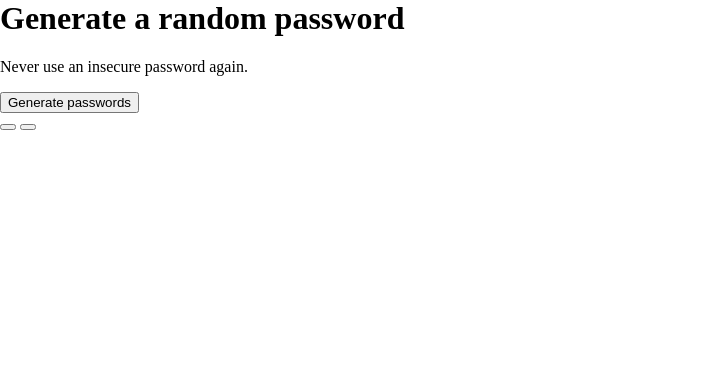
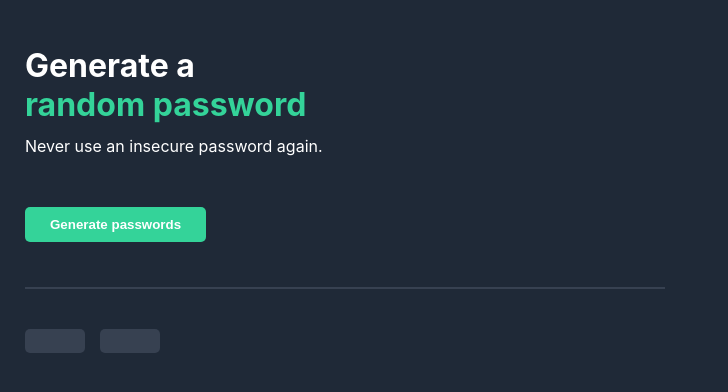
Before and after one commit to chocojohnni/password-generator, a website built with Vite: page index.html in a window 1280 px wide. Shown: the whole page, without its empty margins (0-728 px from the left). Built offline with nearby package versions, Linux system fonts and the light colour scheme.

Commit message:
Styling for UI

```diff
--- a/index.css
+++ b/index.css
@@ -1,3 +1,162 @@
 body {
     margin: 0;
+    background: #1F2937;
+    color: white;
+    font-family: 'Inter', sans-serif;
 }
+
+h1 {
+    font-weight: bold;
+}
+
+.header {
+    padding: 25px;
+}
+
+.subtitle {
+    display: flex;
+    color: #34D399;
+}
+
+p {
+    margin-top: -10px;
+}
+
+.randomPws {
+    display: flex;
+    margin-left: 25px;
+}
+
+button {
+    border: none;
+    border-radius: 5px;
+}
+
+.generatePw {
+    position: relative;
+    overflow: hidden;
+    color: white;
+    background: #34D399;
+    margin-left: 25px;
+    margin-bottom: 25px;
+    margin-top: 10px;
+    padding: 10px 25px;
+    font-weight: bold;
+    cursor: pointer;
+    transition: color 0.4s ease-in-out;
+}
+
+.generatePw::before {
+    content: "";
+    position: absolute;
+    top: 0;
+    left: 0;
+    width: 100%;
+    height: 100%;
+    cursor: pointer;
+    background: #374151;
+    transform: scaleX(0);
+    transform-origin: left;
+    transition: transform 0.4s ease-in-out;
+    z-index: 0;
+}
+
+.generatePw:hover::before {
+    transform: scaleX(1);
+}
+
+.generatePw:hover {
+    color: #34D399;
+}
+
+.generatePw span {
+    position: relative;
+    z-index: 1;
+}
+
+.randomPw1 {
+    padding: 12px 30px;
+    margin-right: 15px;
+    background: #374151;
+    color: #34D399;
+    font-weight: bold;
+    cursor: pointer;
+    position: relative;
+    overflow: hidden;
+    transition: color 0.4s ease-in-out;
+}
+
+.randomPw1::before {
+    content: "";
+    position: absolute;
+    top: 0;
+    left: 0;
+    width: 100%;
+    height: 100%;
+    cursor: pointer;
+    background: #34D399;
+    transform: scaleX(0);
+    transform-origin: left;
+    transition: transform 0.4s ease-in-out;
+    z-index: 0;
+}
+
+.randomPw1:hover::before {
+    transform: scaleX(1);
+}
+
+.randomPw1:hover {
+    color: #374151;
+}
+
+.randomPw1 span {
+    position: relative;
+    z-index: 1;
+}
+
+.randomPw2 {
+    padding: 12px 30px;
+    background: #374151;
+    color: #34D399;
+    font-weight: bold;
+    cursor: pointer;
+    position: relative;
+    overflow: hidden;
+    transition: color 0.4s ease-in-out;
+}
+
+.randomPw2::before {
+    content: "";
+    position: absolute;
+    top: 0;
+    left: 0;
+    width: 100%;
+    height: 100%;
+    cursor: pointer;
+    background: #34D399;
+    transform: scaleX(0);
+    transform-origin: left;
+    transition: transform 0.4s ease-in-out;
+    z-index: 0;
+}
+
+.randomPw2:hover::before {
+    transform: scaleX(1);
+}
+
+.randomPw2:hover {
+    color: #374151;
+}
+
+.randomPw2 span {
+    position: relative;
+    z-index: 1;
+}
+
+.line {
+    border: none;
+    height: 2px;
+    background: #374151;
+    width: 50%;
+    margin: 20px 25px 40px;
+}
```
